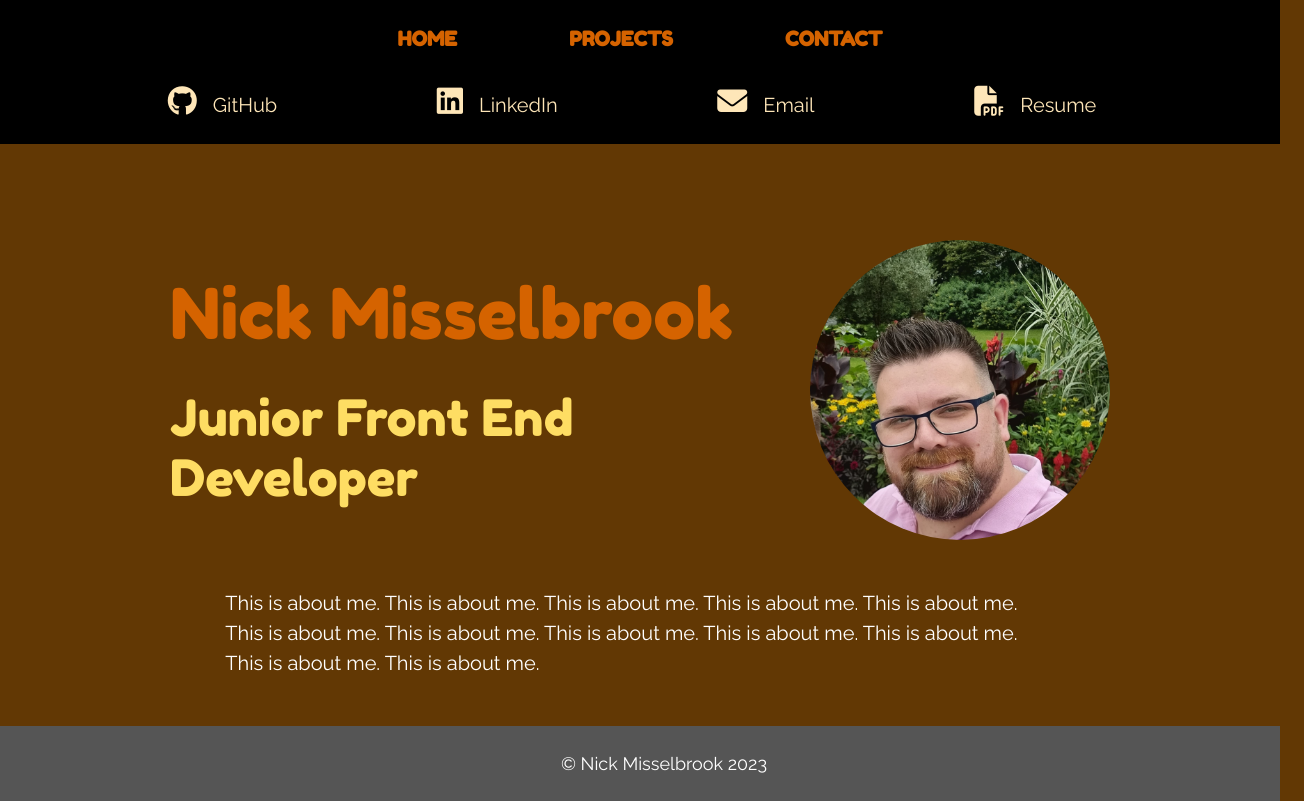
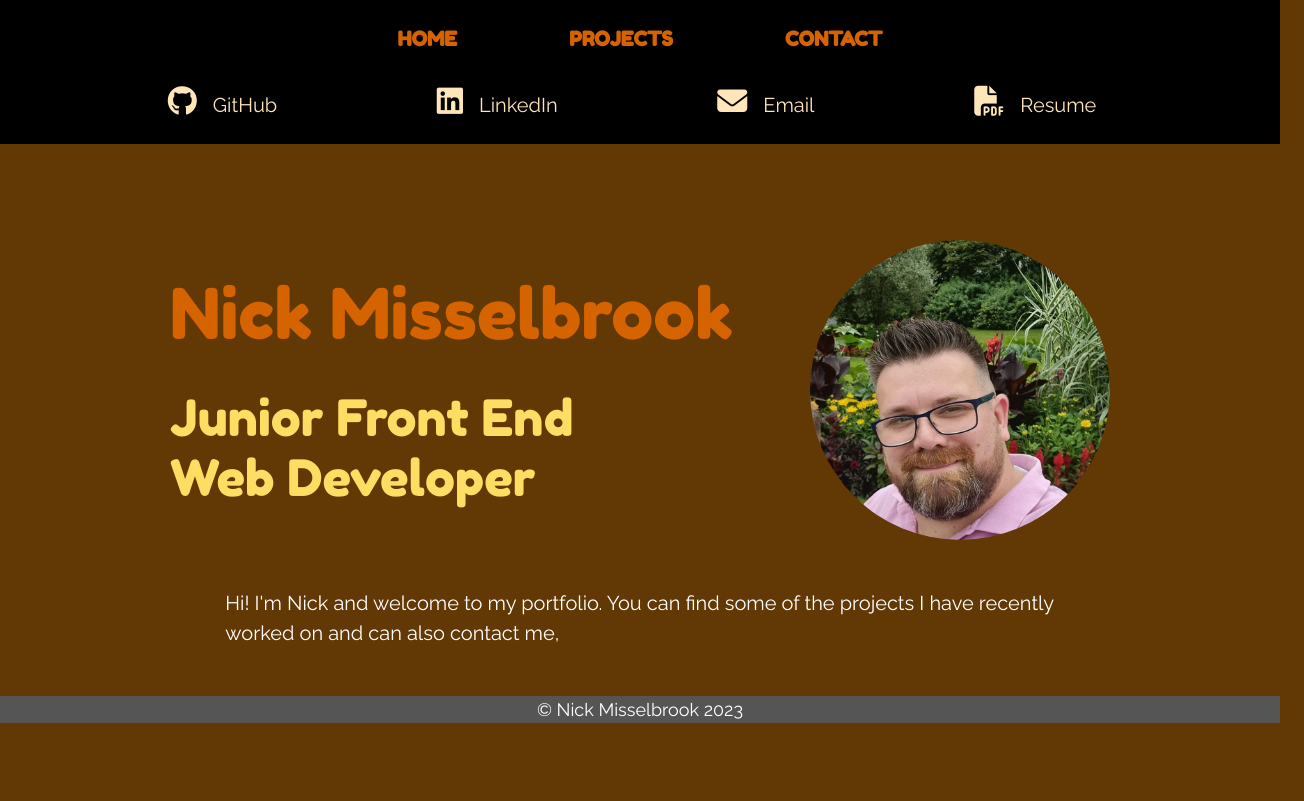
Before and after one commit to nickmbk/nickmbk-portfolio, a React (Create React App) app: page / in a window 1280 px wide. Shown: the whole page, 1304 px wide, since content can reach past the window. Built offline with nearby package versions, Linux system fonts and the light colour scheme.

Commit message:
layout change after tried deployment

```diff
--- a/package.json
+++ b/package.json
@@ -1,7 +1,7 @@
 {
   "name": "nickmbk-portfolio",
   "version": "0.1.0",
-  "homepage": "https://nickmbk.github.io/nickmbk-portfolio",
+  "homepage": "https://nickmbk.github.io/nickmbk-portfolio/",
   "private": true,
   "dependencies": {
     "@fortawesome/fontawesome-svg-core": "^6.2.1",
--- a/src/components/Footer.js
+++ b/src/components/Footer.js
@@ -4,8 +4,8 @@ import "../styles/Footer.css";
 export default class Footer extends Component {
   render() {
     return (
-      <div id="footer" className="row mx-0">
-        <div className="row m-4 text-center">
+      <div id="footer" className="row mx-0 col-12">
+        <div className="row m-0 text-center">
           <p className="m-0">© Nick Misselbrook 2023</p>
         </div>
       </div>
--- a/src/components/Home.js
+++ b/src/components/Home.js
@@ -16,15 +16,12 @@ export default class Home extends Component {
           />
           <div className="col-12 col-md-6 d-flex flex-column align-items-center align-items-md-start m-0 p-0">
             <h1 className="my-3 text-center text-md-start">Nick Misselbrook</h1>
-            <h2 className="my-3 text-center text-md-start">Junior Front End Developer</h2>
+            <h2 className="my-3 text-center text-md-start">Junior Front End<br /> Web Developer</h2>
           </div>
         </div>
         <div className="row m-0 p-0">
-          <p id="about-me" className="col-10 col-md-8 mx-auto my-5">
-            This is about me. This is about me. This is about me. This is about
-            me. This is about me. This is about me. This is about me. This is
-            about me. This is about me. This is about me. This is about me. This
-            is about me.
+          <p id="about-me" className="col-10 col-md-10 col-lg-8 mx-auto my-5">
+            Hi! I'm Nick and welcome to my portfolio.  You can find some of the projects I have recently worked on and can also contact me,
           </p>
         </div>
       </section>
--- a/src/projects.json
+++ b/src/projects.json
@@ -2,7 +2,7 @@
   {
     "id": "1",
     "title": "README Generator",
-    "screenshot": "images/screenshots/readme-generator-screenshot.jpg",
+    "screenshot": "./images/screenshots/readme-generator-screenshot.jpg",
     "repo": "https://www.github.com/nickmbk/readme-generator",
     "tech": ["images/icons/javascript.png", "images/icons/nodejs.png"],
     "description": "An app that generates a README.md.  A series of questions are displayed to the user, each answer they give builds up their README file.  Once all questions are asnwered the READM file is generated and is ready to be dropped straight into the users project directory."
```
Also changed, not shown: 1 other file (tests, documents, lock files or other folders).
